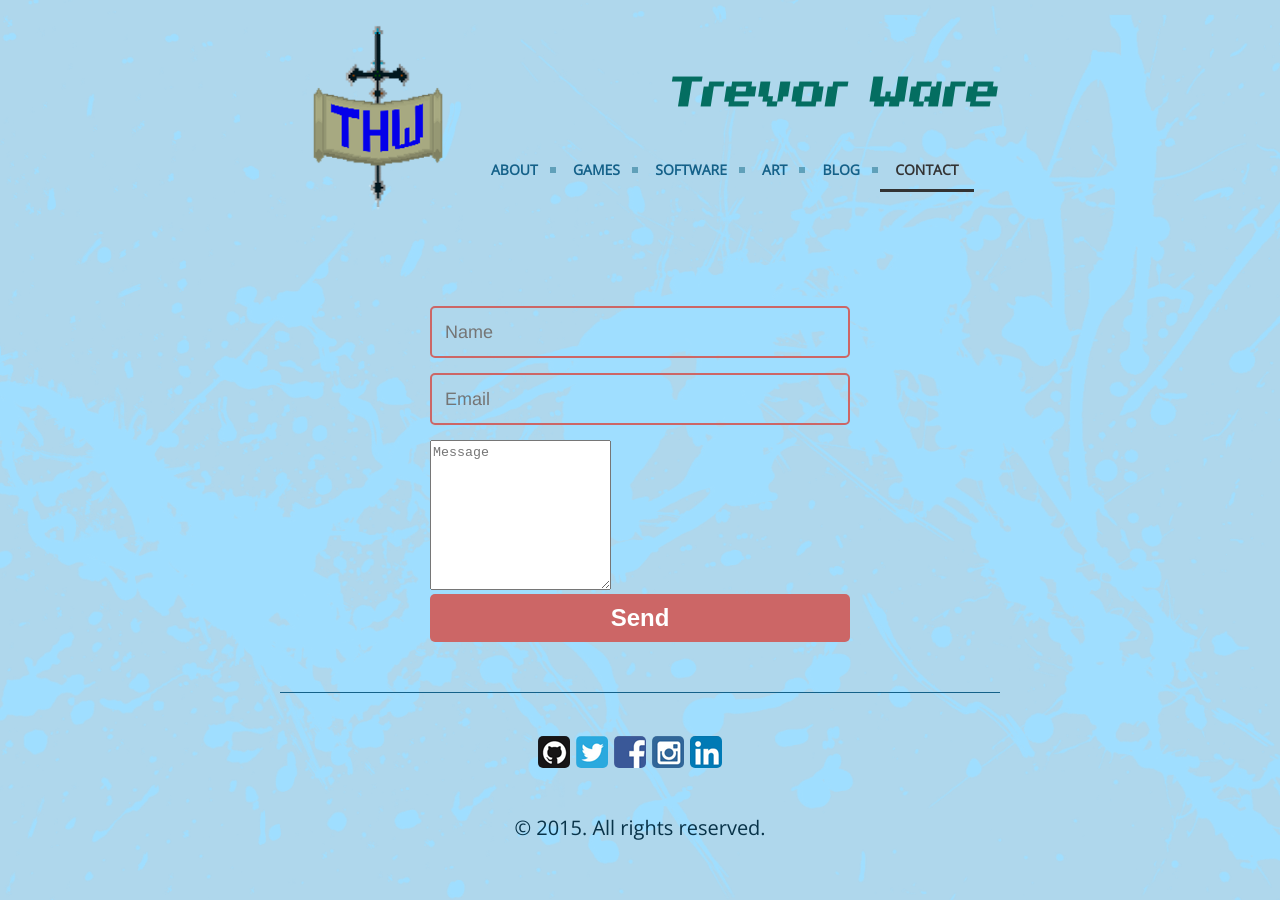
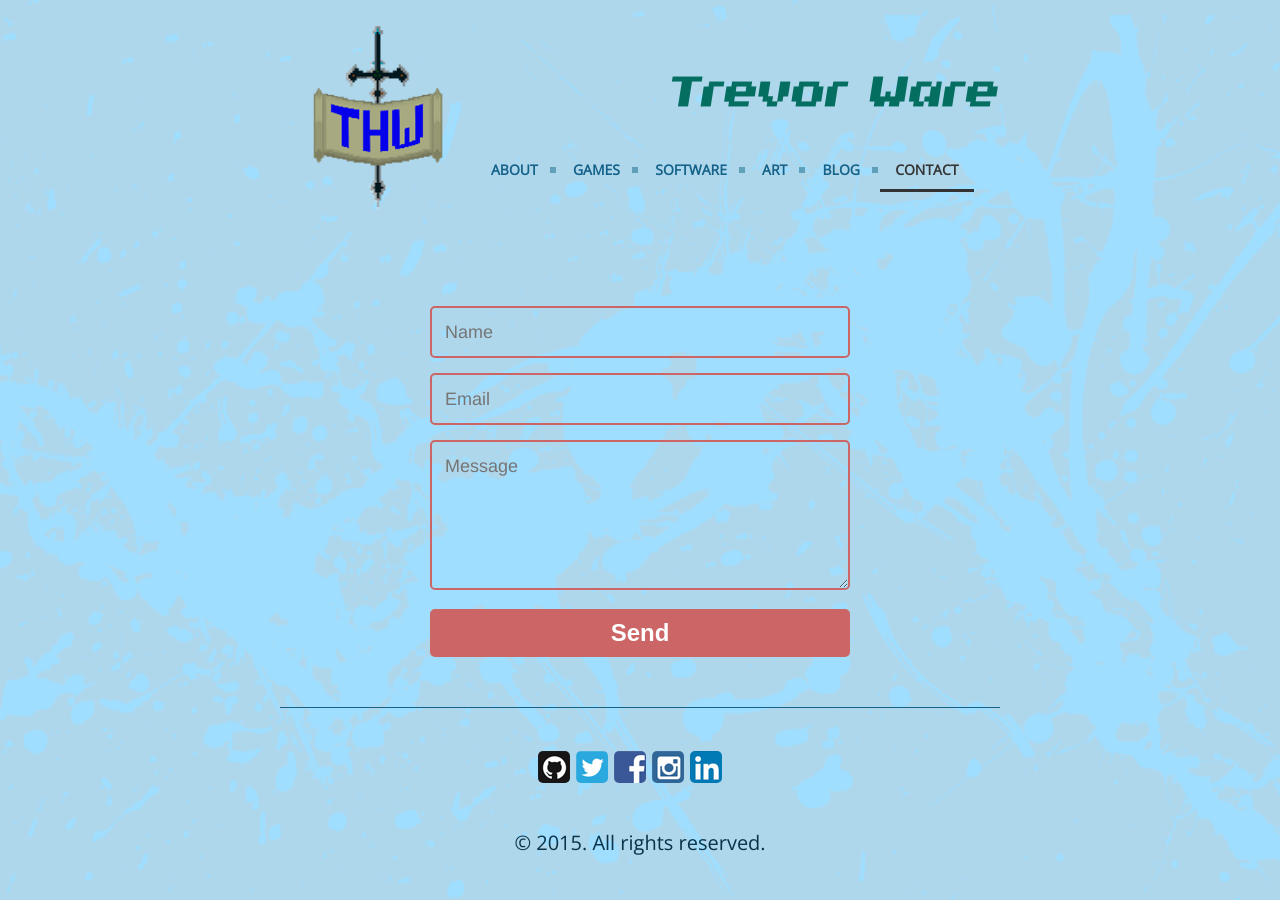
Before and after one commit to twarrre/twarrre.github.io, a Jekyll site: the page built from contact.md, in a window 1280 px wide. Built offline with Jekyll 4.4.1, drawn with Linux system fonts in a browser that asks for light colours.

Commit message:
More class labels.

```diff
--- a/contact.md
+++ b/contact.md
@@ -9,8 +9,8 @@ tag: Contact
     <input type="text" name="name" class="feedback-input" placeholder="Name">
     <input type="email" name="_replyto" class="feedback-input" placeholder="Email">
     <input type="hidden" name="_subject" value="Portfolio Contact" />
-    <textarea name="message" placeholder="Message"></textarea>
-    <input type="text" name="_gotcha" class="feedback-input" style="display:none" />
+    <textarea name="message" class="feedback-input" placeholder="Message"></textarea>
+    <input type="text" name="_gotcha" style="display:none" />
     <input type="hidden" name="_next" value="//twarrre.github.io/thanks.html" />
     <input type="submit" value="Send">
 </form>
```
